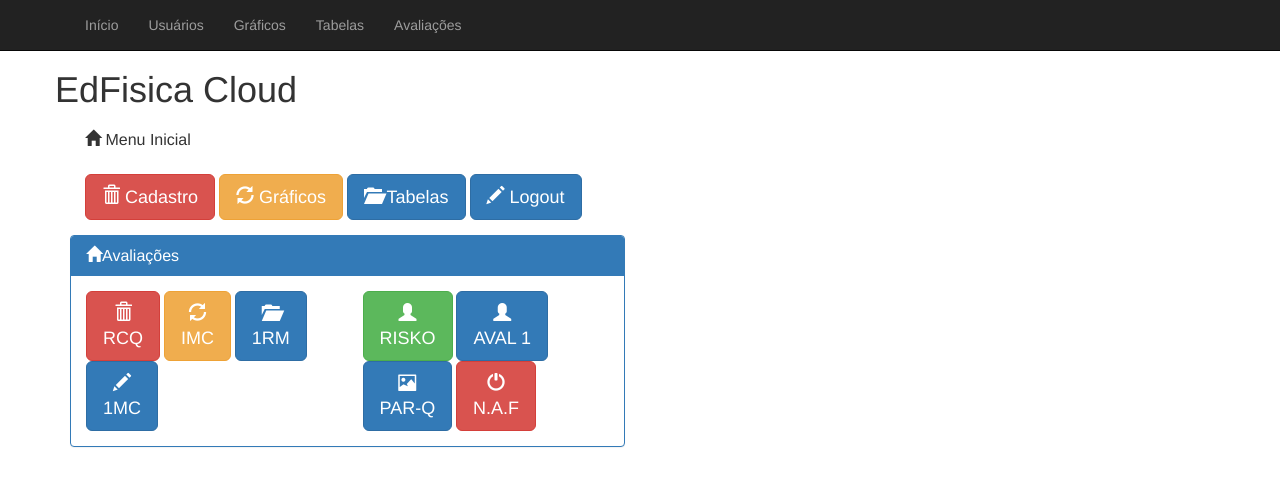
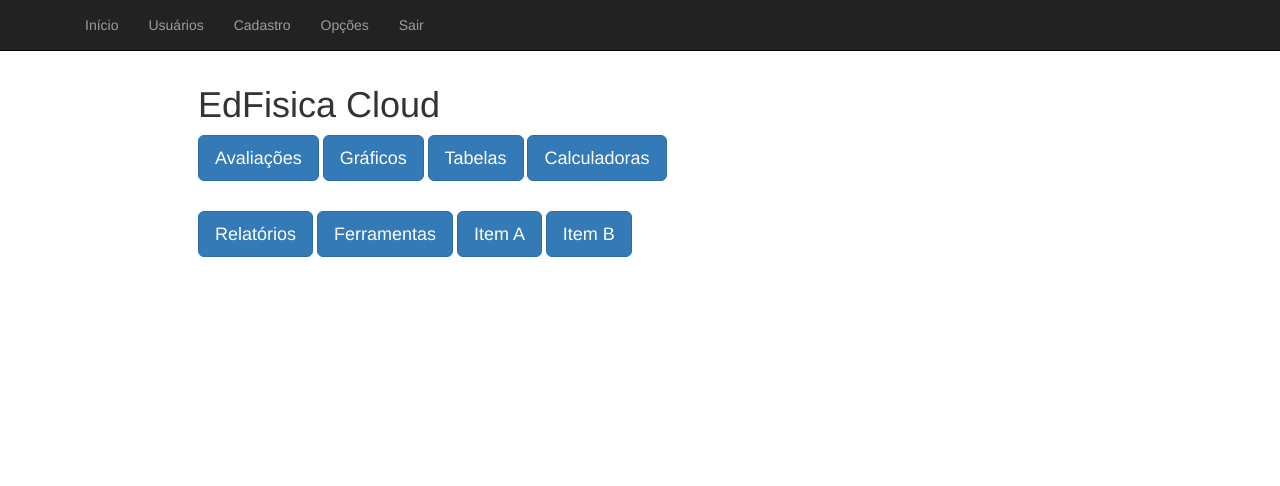
Before and after one commit to wollycg/Ed-Fisica-Unifacisa, a website: page pages/index.html in a window 1280 px wide. Drawn offline with Linux system fonts and the light colour scheme.

Commit message:
index
alteração dos botões e nav bar

```diff
--- a/pages/index.html
+++ b/pages/index.html
@@ -31,7 +31,6 @@
     <![endif]-->
 
     <body>
-
       <header role="banner" class="navbar navbar-fixed-top navbar-inverse">
       <div class="container">
               <div class="navbar-header">
@@ -40,68 +39,35 @@
               <div class="navbar-inverse side-collapse in">
                 <nav role="navigation" class="navbar-collapse">
                     <ul class="nav navbar-nav">
-              <li><a href="#Home">Início</a></li>
+                    <li><a href="index.html">Início</a></li>
                     <li><a href="#users">Usuários</a></li>
-              <li><a href="#users">Gráficos</a></li>
-              <li><a href="#users">Tabelas</a></li>
-              <li><a href="#users">Avaliações</a></li>
+                    <li><a href="cadastro.html">Cadastro</a></li>
+                    <li><a href="#users">Opções</a></li>
+                    <li><a href="#users">Sair</a></li>
                     </ul>
+
                 </nav>
               </div>
         </div>
       </header>
-    <div class="container side-collapse-container">
-      <div class="row">
+      <div class="">
+            <div class="container" style="padding-left: 10%">
+                <div class="panel-body" >
+
                   <h1>EdFisica Cloud</h1>
+                  <a href="cadastro.html" class="btn btn-primary btn-lg"></span> Avaliações</a>
+                  <a href="login.html" class="btn btn-primary btn-lg" role="button"></span> Gráficos</a>
+                  <a href="login.html" class="btn btn-primary btn-lg" role="button"></span> Tabelas</a>
+                  <a href="calculadoras.html" class="btn btn-primary btn-lg" role="button"></span> Calculadoras</a>
+                </div>
 
-            <div class="container">
-            <div class="row">
-                <div class="col-md-6">
-                    <div class="panel-heading">
-                            <h3 class="panel-title">
-                                <span class="glyphicon glyphicon-home"></span> Menu Inicial</h3>
-                    </div>
-                        <div class="panel-body">
-                            <div class="row">
-                                <div class="col-xs-6 col-md-12">
-                                  <a href="cadastro.html" class="btn btn-danger btn-lg" role="button"><span class="glyphicon glyphicon-trash"></span> Cadastro</a>
-                                  <a href="#" class="btn btn-warning btn-lg" role="button"><span class="glyphicon glyphicon-refresh"></span> Gráficos</a>
-                                  <a href="#" class="btn btn-primary btn-lg" role="button"><span class="glyphicon glyphicon-folder-open"></span> Tabelas</a>
-                                  <a href="login.html" class="btn btn-primary btn-lg" role="button"><span class="glyphicon glyphicon-pencil"></span> Logout</a>
+                <div class="panel-body" class="col-md-3">
+                  <a href="cadastro.html" class="btn btn-primary btn-lg"></span> Relatórios</a>
+                  <a href="login.html" class="btn btn-primary btn-lg" role="button"></span> Ferramentas</a>
+                  <a href="login.html" class="btn btn-primary btn-lg" role="button"></span> Item A</a>
+                  <a href="login.html" class="btn btn-primary btn-lg" role="button"></span> Item B</a>
                 </div>
             </div>
-                            </div>
-
-                        <div class="panel panel-primary">
-                        <div class="panel-heading">
-                            <h3 class="panel-title">
-                                <span class="glyphicon glyphicon-home"></span>Avaliações</h3>
-                        </div>
-                        <div class="panel-body">
-                            <div class="row">
-                                <div class="col-xs-6 col-md-6">
-                                  <a href="#" class="btn btn-danger btn-lg" role="button"><span class="glyphicon glyphicon-trash"></span> <br/>RCQ</a>
-                                  <a href="#" class="btn btn-warning btn-lg" role="button"><span class="glyphicon glyphicon-refresh"></span> <br/>IMC</a>
-                                  <a href="#" class="btn btn-primary btn-lg" role="button"><span class="glyphicon glyphicon-folder-open"></span> <br/>1RM</a>
-                                  <a href="#" class="btn btn-primary btn-lg" role="button"><span class="glyphicon glyphicon-pencil"></span> <br/>1MC</a>
-                                </div>
-                                <div class="col-xs-6 col-md-6">
-                                  <a href="risko.html" class="btn btn-success btn-lg" role="button"><span class="glyphicon glyphicon-user"></span> <br/>RISKO</a>
-                                  <a href="#" class="btn btn-primary btn-lg" role="button"><span class="glyphicon glyphicon-user"></span> <br/>AVAL 1</a>
-                                  <a href="riscoCoronariano.html" class="btn btn-primary btn-lg" role="button"><span class="glyphicon glyphicon-picture"></span> <br/>PAR-Q</a>
-                                  <a href="#" class="btn btn-danger btn-lg" role="button"><span class="glyphicon glyphicon-off"></span> <br/>N.A.F</a>
-                                </div>
-                            </div>
-
-                            </div>
-                        </div>
-                        </div>
-
-                    </div>
-                </div>
-            </div>
-
-
         </div>
       </div>
     <!-- jQuery -->
```
Lines whose indentation alone changed are shown as unchanged.
